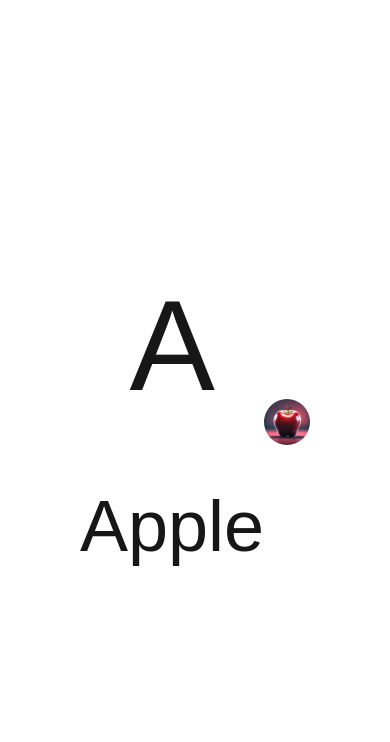
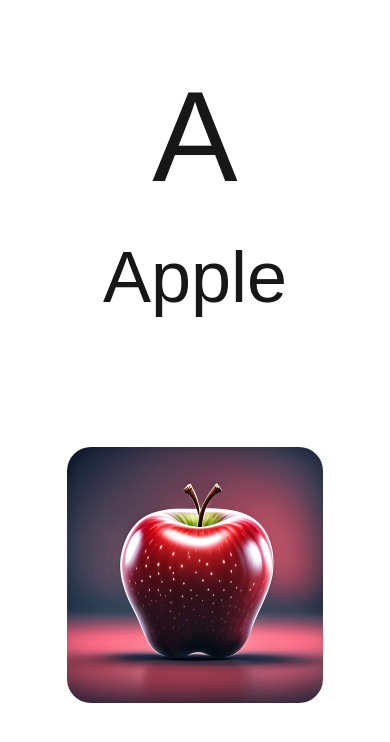
Before and after one commit to prasanthraghav/nonu-alphabets-2, a Next.js app: page / in a window 390 px wide. Shown: the top 742 px of the page. Built offline with nearby package versions, Linux system fonts and the light colour scheme.

Commit message:
feat: add more responsiveness

```diff
--- a/src/app/page.tsx
+++ b/src/app/page.tsx
@@ -74,13 +74,13 @@ export default function Home() {
 
   return (
     <main
-      className="grid grid-cols-[2fr_3fr] h-full p-20"
+      className="grid  h-full p-10 portrait:grid-rows-[2fr_3fr] landscape:grid-cols-[2fr_3fr]"
       onClick={handleclick}
     >
       <div className="grid place-items-center">
         <div className="text-center">
           <div className="text-9xl">{currentAlphabet}</div>
-          <div className="text-7xl mt-20">{word}</div>
+          <div className="text-7xl mt-10">{word}</div>
         </div>
       </div>
       <div className="grid place-items-center">
@@ -88,7 +88,7 @@ export default function Home() {
           <img
             src={imgUrl}
             alt={word}
-            className="max-w-full h-auto rounded-3xl w-48 md:w-64 lg:w-128 h-auto"
+            className="max-w-full h-auto rounded-3xl w-64 md:w-128 lg:w-256 h-auto"
           />
         </div>
       </div>
```
